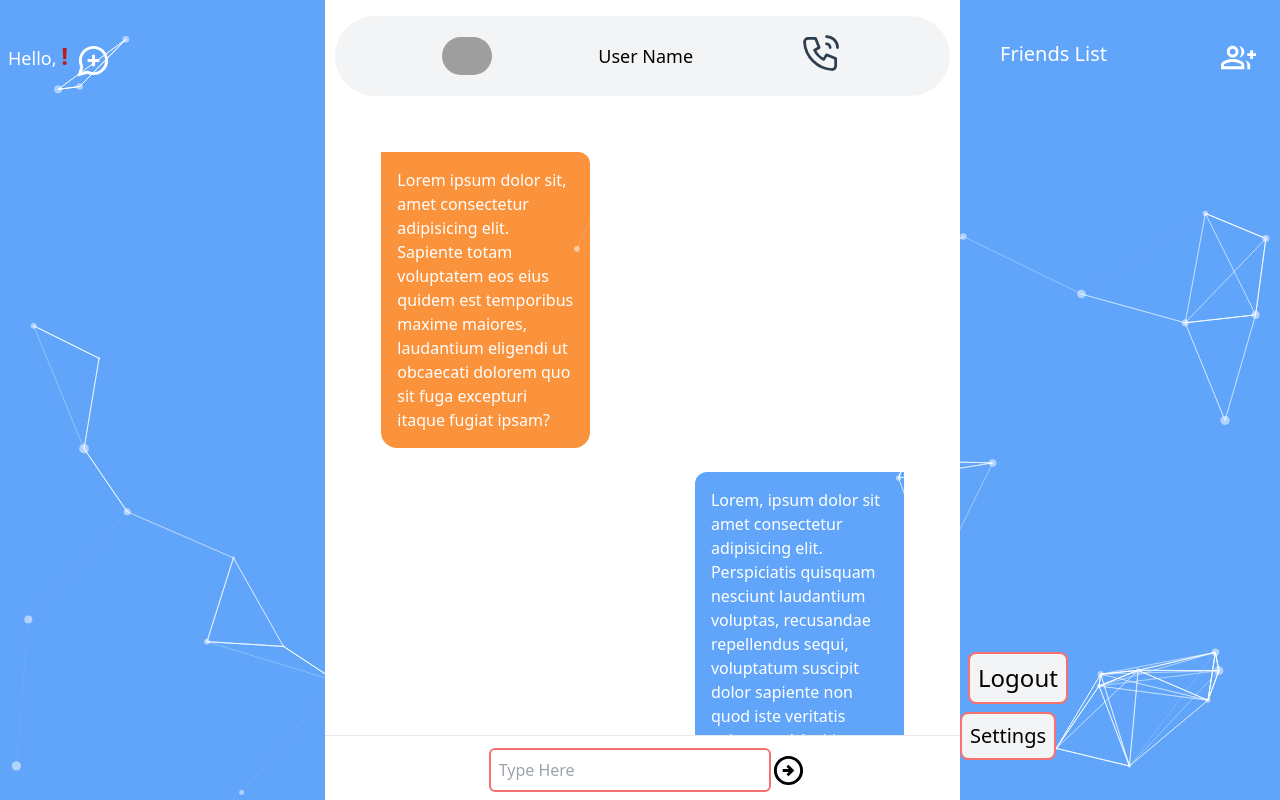
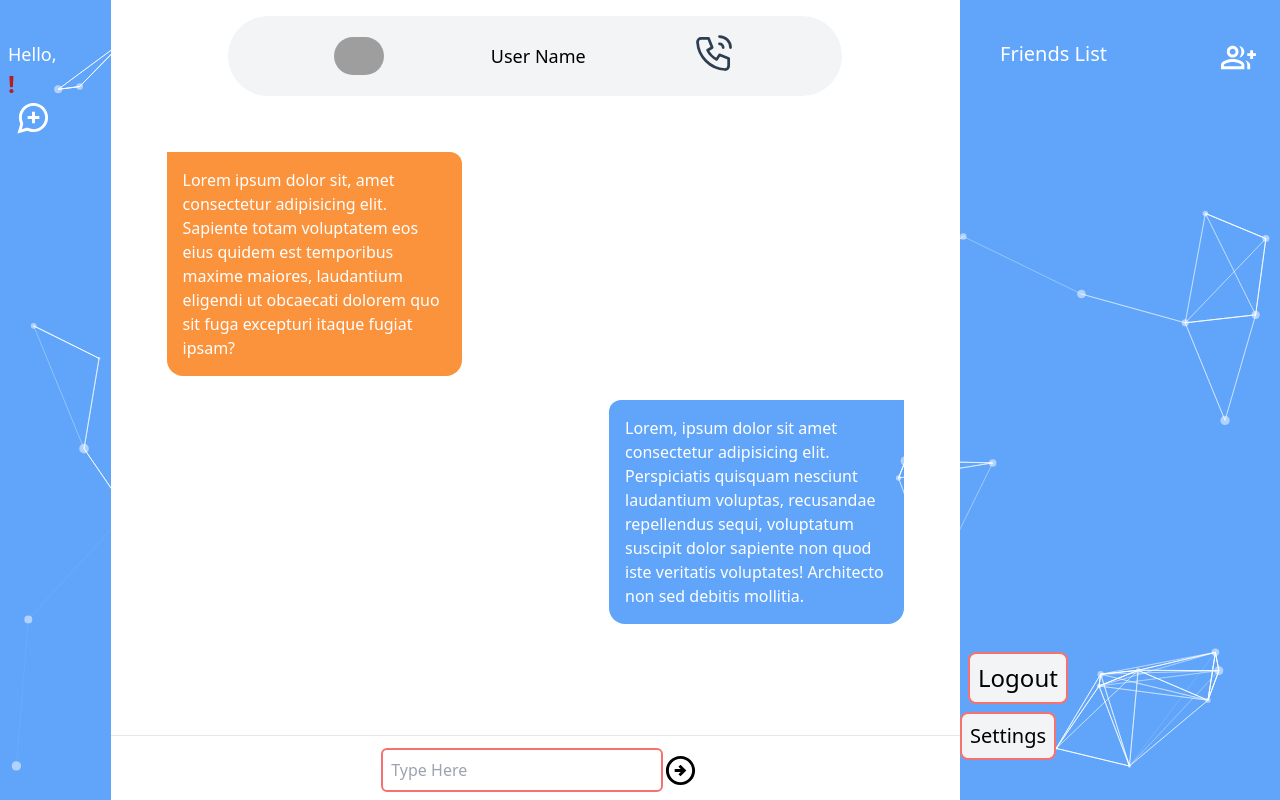
Before and after one commit to tomasdepiano/Chat-App, a React (Vite) app: page /welcome in a window 1280 px wide. Built offline with nearby package versions, Linux system fonts and the light colour scheme; no server answers; grey boxes are pictures that could not be loaded.

Commit message:
making componets for welcomepage

```diff
--- /dev/null
+++ b/src/components/Chats.jsx
@@ -0,0 +1,20 @@
+import React from 'react';
+import { useSelector } from 'react-redux';
+
+import MapsUgcOutlinedIcon from '@mui/icons-material/MapsUgcOutlined';
+const Chats = () => {
+  const user = useSelector((state) => state.user);
+  return (
+    <section>
+      {/* division for user details & messages */}
+      <div className=" lg:mt-10 lg:ml-2 lg:text-white lg:text-lg lg:w-1/3 xxs:mt-10 xxs:ml-28 xxs:text-white">
+        Hello, <span className="font-bold text-2xl text-red-700">{user} !</span>
+        <button className="ml-2" title="New Message">
+          <MapsUgcOutlinedIcon fontSize="large" />
+        </button>
+      </div>
+    </section>
+  );
+};
+
+export default Chats;
--- a/src/pages/WelcomePage.jsx
+++ b/src/pages/WelcomePage.jsx
@@ -3,7 +3,7 @@ import { useNavigate } from 'react-router-dom';
 import { useSelector } from 'react-redux';
 import Input from '../components/Input.jsx';
 import ArrowCircleRightOutlinedIcon from '@mui/icons-material/ArrowCircleRightOutlined';
-import MapsUgcOutlinedIcon from '@mui/icons-material/MapsUgcOutlined';
+
 import GroupAddOutlinedIcon from '@mui/icons-material/GroupAddOutlined';
 // import Avatar from '../components/Avatar.jsx';
 import CallImage from '../components/CallImage.jsx';
@@ -13,6 +13,7 @@ import LogoutIcon from '@mui/icons-material/Logout';
 import Logout from '../components/Logout.jsx';
 import Settings from '../components/Settings.jsx';
 // import axios from 'axios';
+import Chats from '../components/Chats.jsx';
 
 const socket = io('http://localhost:3500', {
   transports: ['websocket'],
@@ -54,12 +55,7 @@ export default function WelcomePage() {
   return (
     <main className="bg-blue-400 h-screen flex flex-row justify-center ">
       {/* division for user details & messages */}
-      <div className=" lg:mt-10 lg:ml-2 lg:text-white lg:text-lg lg:w-1/3 xxs:mt-10 xxs:ml-28 xxs:text-white">
-        Hello, <span className="font-bold text-2xl text-red-700">{user} !</span>
-        <button className="ml-2" title="New Message">
-          <MapsUgcOutlinedIcon fontSize="large" />
-        </button>
-      </div>
+      <Chats />
       {/* division for message input and otheruser  */}
       <div className="bg-white lg:w-2/3 lg:h-screen lg:flex lg:flex-col lg:justify-center lg:items-center md: hidden">
         {/* other user display */}
```
Also changed, not shown: .eslintrc.cjs, 1 other file (tests, documents, lock files or other folders).
